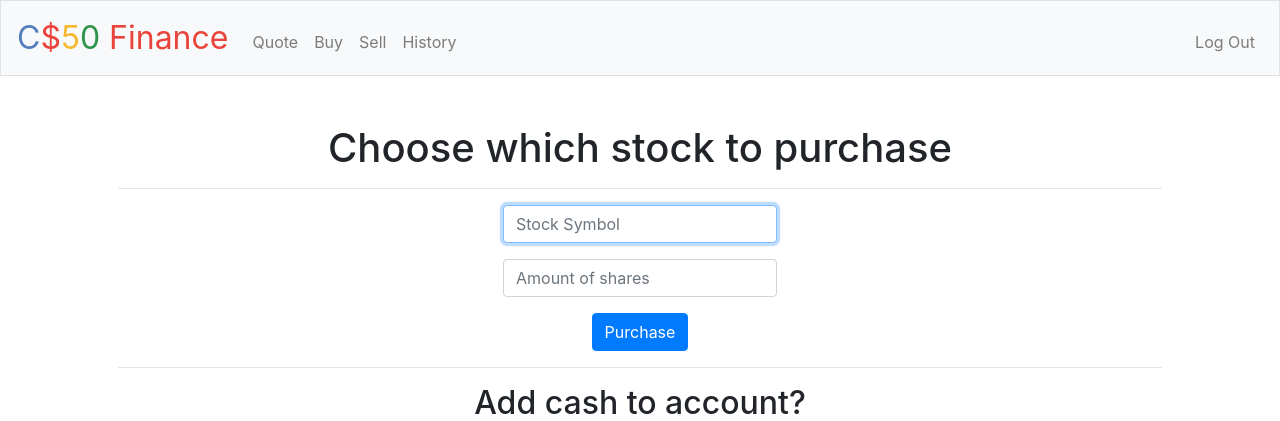
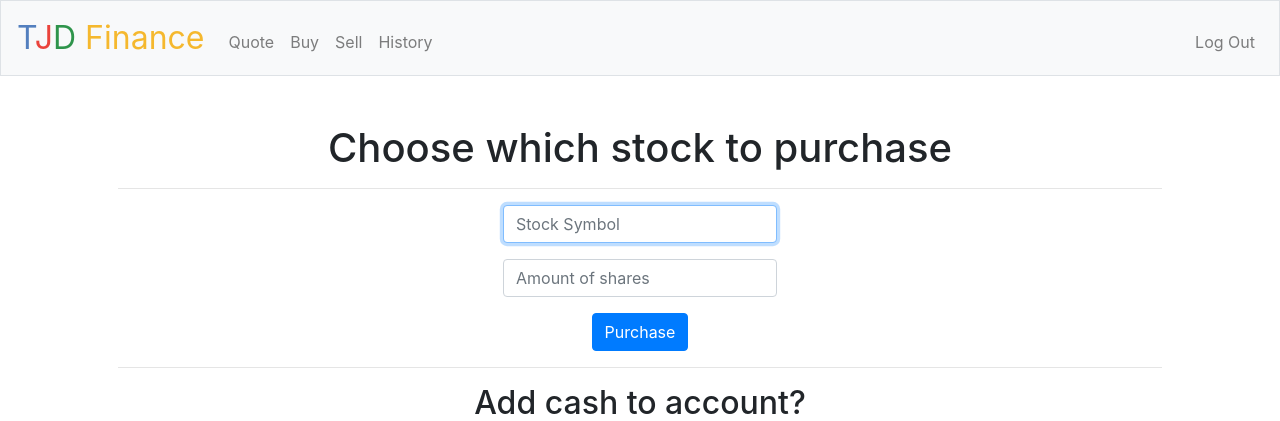
Before and after one commit to TrentonTrentoff/Financing-Application, a Flask app: page /buy in a window 1280 px wide. Shown: the top 421 px of the page. Run offline with Flask 2, Linux system fonts and the light colour scheme; a user stored in the database is signed in; some libraries are stand-ins or nearby versions.

Commit message:
Uploading and editing ReadMe

```diff
--- a/templates/layout.html
+++ b/templates/layout.html
@@ -26,7 +26,7 @@
     <body>
 
         <nav class="navbar navbar-expand-md navbar-light bg-light border">
-            <a class="navbar-brand" href="/"><span class="blue">C</span><span class="red">$</span><span class="yellow">5</span><span class="green">0</span> <span class="red">Finance</span></a>
+            <a class="navbar-brand" href="/"><span class="blue">T</span><span class="red">J<span class="green">D </span><span class="yellow">Finance</span></a>
             <button aria-controls="navbar" aria-expanded="false" aria-label="Toggle navigation" class="navbar-toggler" data-target="#navbar" data-toggle="collapse" type="button">
                 <span class="navbar-toggler-icon"></span>
             </button>
```
Also changed, not shown: README.md, finance.db.
